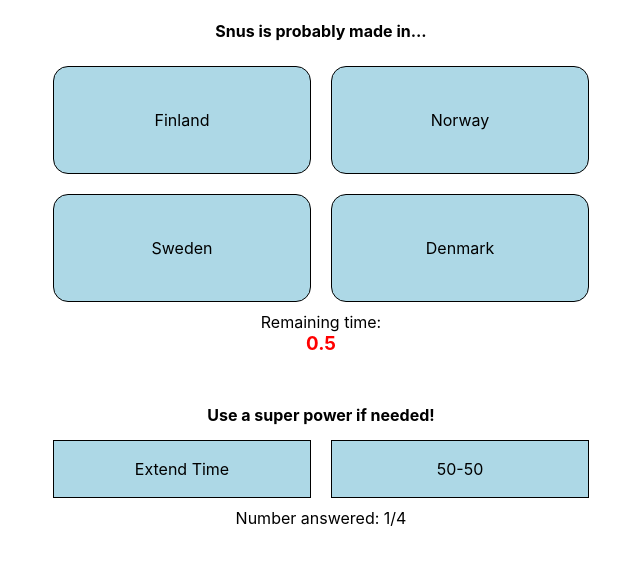
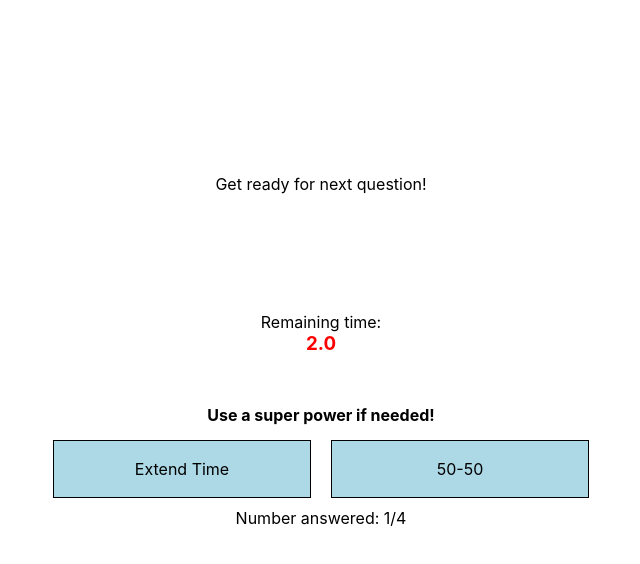
Before and after one commit to Nallooloo/quizgame, a React (Create React App) app: page /play in a window 1280 px wide. Shown: the top 564 px of the page, without its empty margins (319-959 px from the left). Built offline with nearby package versions, Linux system fonts and the light colour scheme.

Commit message:
major change to the tick disaster

```diff
--- a/src/pages/PlayGame.jsx
+++ b/src/pages/PlayGame.jsx
@@ -25,7 +25,7 @@ const PlayGame = ({
   const [removedAnswers, setRemovedAnswers] = useState([]);
   const [loadingNextQuestion, setLoadingNextQuestion] = useState(false);
   let [loading, setLoading] = useState(true);
-  let runTick = useRef(true);
+
   const questionDelay = 1500;
   //"load the questions"
   useEffect(() => {
@@ -36,62 +36,38 @@ const PlayGame = ({
 
   //on answer update question and rerender to display next question.
   useEffect(() => {
+    //reset removed answers. or we get funny results with overlapping answers.
+    setRemovedAnswers([]);
+    setLoadingNextQuestion(true);
     setCurrQuestion(questionSet[nbrAnswered]);
-    //reset removed answers. or we get funny results
-    setRemovedAnswers([]);
+    setTimeout(() => {
+      setLoadingNextQuestion(false); //triggers rerender...
+    }, questionDelay);
   }, [questionSet, nbrAnswered]);
 
-  useInterval(
-    () => {
-      if (timeRemaining > 0) {
-        setTimeRemaining(timeRemaining - 10);
-      } else {
-        runTick.current = false;
-        if (nbrQuestions === nbrAnswered + 1) {
-          //game is over.
-          addOneMissed();
-          //next render will trigger redirect
-          setNbrAnswered(nbrAnswered + 1);
-        } else {
-          setLoadingNextQuestion(true);
+  useInterval(() => {
+    if (loadingNextQuestion) {
+      return;
+    }
 
-          setTimeRemaining(defaultTime);
+    if (timeRemaining > 0) {
+      setTimeRemaining(timeRemaining - 10);
+      return;
+    }
 
-          addOneMissed();
-
-          setTimeout(() => {
-            runTick.current = true;
-            setNbrAnswered(nbrAnswered + 1);
-
-            setLoadingNextQuestion(false);
-          }, questionDelay);
-        }
-      }
-    },
-    runTick.current ? 10 : null
-  );
+    addOneMissed();
+    setTimeRemaining(defaultTime);
+    setNbrAnswered(nbrAnswered + 1);
+  }, 10);
 
   const answerQuestion = (value) => {
-    runTick.current = false;
-
     if (value === currQuestion.correctAnswer) {
       addOneCorrect();
     }
     addAnswerTime(defaultTime - timeRemaining);
 
-    if (nbrQuestions === nbrAnswered + 1) {
-      //game is over.
-      setNbrAnswered(nbrAnswered + 1);
-    } else {
-      setLoadingNextQuestion(true);
-
-      setTimeRemaining(defaultTime);
-      setTimeout(() => {
-        runTick.current = true;
-        setNbrAnswered(nbrAnswered + 1);
-        setLoadingNextQuestion(false);
-      }, questionDelay);
-    }
+    setTimeRemaining(defaultTime);
+    setNbrAnswered(nbrAnswered + 1);
   };
 
   const usePower = (power) => {
```
